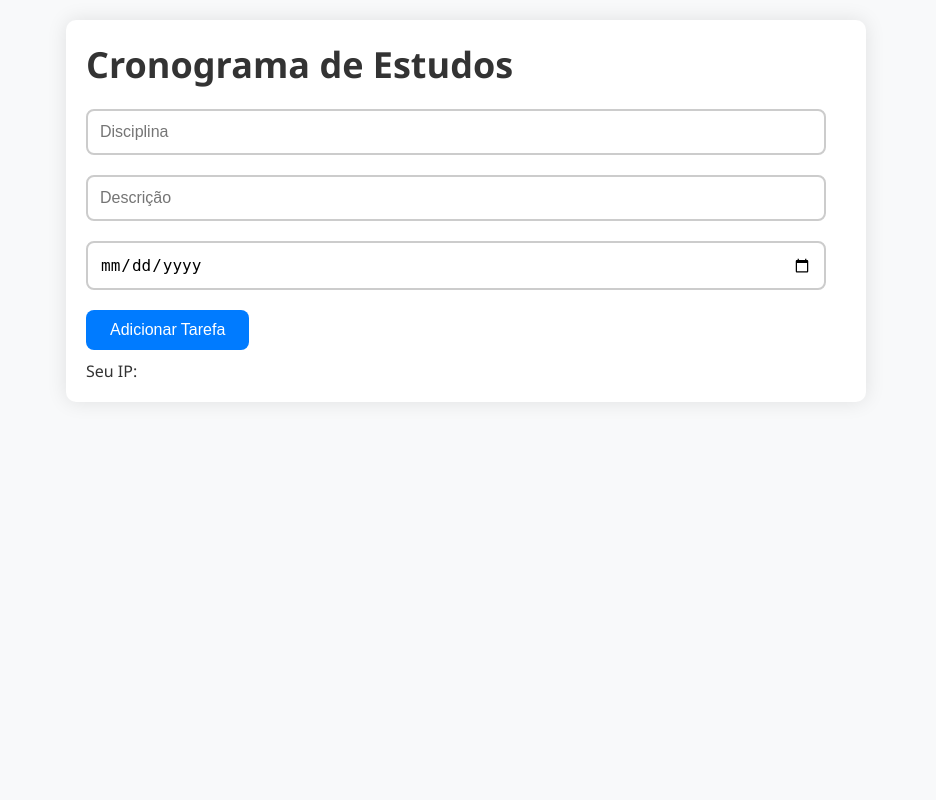
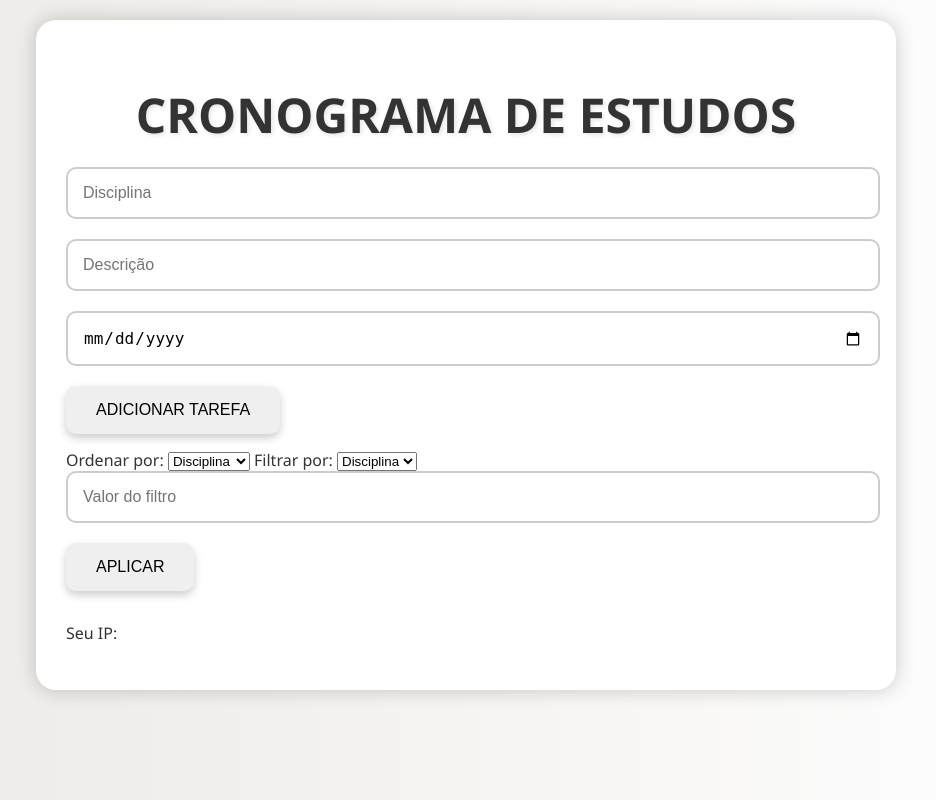
Before and after one commit to AdsonDiass/ProjetoFacul, a Flask app: template Projeto Extensão/templates/index.html in a window 1280 px wide. Shown: the whole page, without its empty margins (174-1110 px from the left). Run offline with Flask 3, Linux system fonts and the light colour scheme; the template is opened without the code that fills it, so the values that code supplies are empty.

Commit message:
pequenos ajustes

```diff
--- a/Projeto Extensão/static/styles.css
+++ b/Projeto Extensão/static/styles.css
@@ -1,79 +1,95 @@
-/* Reset de estilos para garantir consistência entre navegadores */
-* {
-    margin: 0;
-    padding: 0;
-    box-sizing: border-box;
+/* Estilos para o corpo da página */
+body {
+    font-family: 'Segoe UI', Tahoma, Geneva, Verdana, sans-serif;
+    background: linear-gradient(to right, #ECE9E6, #FFFFFF);
+    color: #333;
+    overflow-x: hidden; /* Impede a rolagem horizontal */
 }
 
-body {
-    font-family: 'Segoe UI', Tahoma, Geneva, Verdana, sans-serif;
-    background-color: #f8f9fa;
-    color: #333;
-}
-
+/* Estilização do contêiner principal */
 .container {
     max-width: 800px;
     margin: 20px auto;
-    padding: 20px;
+    padding: 30px;
     background-color: #fff;
-    border-radius: 10px;
-    box-shadow: 0 0 20px rgba(0, 0, 0, 0.1);
+    border-radius: 20px;
+    box-shadow: 0 0 20px rgba(0, 0, 0, 0.2);
+    transition: box-shadow 0.3s ease, transform 0.3s ease;
 }
 
+/* Efeito de sombra mais intenso ao passar o mouse */
+.container:hover {
+    box-shadow: 0 0 40px rgba(0, 0, 0, 0.3);
+    transform: translateY(-5px); /* Eleva o contêiner ao passar o mouse */
+}
+
+/* Estilos para os títulos */
 h1, h2 {
+    text-align: center;
+    text-transform: uppercase;
+}
+
+h1 {
+    font-size: 48px;
+    font-weight: bold;
+    color: #333;
+    text-shadow: 2px 2px 4px rgba(0, 0, 0, 0.1);
     margin-bottom: 20px;
 }
 
-h1 {
-    font-size: 36px;
+h2 {
+    font-size: 32px;
     font-weight: bold;
-    color: #333;
+    color: #007bff;
+    text-shadow: 1px 1px 2px rgba(0, 0, 0, 0.1);
+    margin-bottom: 30px;
 }
 
-h2 {
-    font-size: 24px;
-    font-weight: bold;
-    color: #007bff;
-}
-
-input[type="text"], input[type="date"] {
-    width: calc(100% - 20px);
-    padding: 12px;
+/* Estilos para os campos de entrada */
+input[type="text"],
+input[type="date"] {
+    width: calc(100% - 20px); /* Ajuste para a largura total com margem */
+    padding: 15px;
     margin-bottom: 20px;
-    border-radius: 8px;
+    border-radius: 10px;
     border: 2px solid #ccc;
     transition: border-color 0.3s ease;
     font-size: 16px;
+    outline: none;
 }
 
-input[type="text"]:focus, input[type="date"]:focus {
+input[type="text"]:focus,
+input[type="date"]:focus {
     border-color: #007bff;
 }
 
+/* Estilos para os botões */
 .btn {
-    background-color: #007bff;
-    color: #fff;
-    padding: 12px 24px;
-    margin-bottom: 10px;
+    display: inline-block;
+    width: auto;
+    padding: 15px 30px;
+    margin-right: 15px;
+    margin-bottom: 15px;
     border: none;
-    border-radius: 8px;
+    border-radius: 10px;
     cursor: pointer;
-    transition: background-color 0.3s ease;
+    transition: background-color 0.3s ease, transform 0.3s ease;
     font-size: 16px;
-    display: inline-block;
-    text-decoration: none;
-    text-align: center;
-    line-height: 1;
+    text-transform: uppercase;
+    box-shadow: 0 4px 8px rgba(0, 0, 0, 0.2);
+    outline: none;
 }
 
 .btn:hover {
     background-color: #0056b3;
+    transform: translateY(-2px);
 }
 
 .btn-danger {
     background-color: #dc3545;
 }
 
+/* Estilos para a lista de tarefas */
 ul {
     list-style-type: none;
     padding: 0;
@@ -82,103 +98,7 @@ ul {
 li {
     margin-bottom: 20px;
     padding: 20px;
-    border-radius: 10px;
-    background-color: #f0f0f0;
-    box-shadow: 0 2px 5px rgba(0, 0, 0, 0.1);
-    transition: box-shadow 0.3s ease;
-}
-
-li:hover {
-    box-shadow: 0 4px 10px rgba(0, 0, 0, 0.2);
-}
-
-li:last-child {
-    margin-bottom: 0;
-}
-
-
-/* Adicione aqui o seu CSS */
-* {
-    margin: 0;
-    padding: 0;
-    box-sizing: border-box;
-}
-
-body {
-    font-family: 'Segoe UI', Tahoma, Geneva, Verdana, sans-serif;
-    background-color: #f8f9fa;
-    color: #333;
-}
-
-.container {
-    max-width: 800px;
-    margin: 20px auto;
-    padding: 20px;
-    background-color: #fff;
-    border-radius: 10px;
-    box-shadow: 0px 0px 20px rgba(0, 0, 0, 0.1);
-}
-
-h1, h2 {
-    margin-bottom: 20px;
-}
-
-h1 {
-    font-size: 36px;
-    font-weight: bold;
-    color: #333;
-}
-
-h2 {
-    font-size: 24px;
-    font-weight: bold;
-    color: #007bff;
-}
-
-input[type="text"], input[type="date"] {
-    width: calc(100% - 20px);
-    padding: 12px;
-    margin-bottom: 20px;
-    border-radius: 8px;
-    border: 2px solid #ccc;
-    transition: border-color 0.3s ease;
-    font-size: 16px;
-}
-
-input[type="text"]:focus, input[type="date"]:focus {
-    border-color: #007bff;
-}
-
-.btn {
-    background-color: #007bff;
-    color: #fff;
-    padding: 12px 24px;
-    margin-right: 10px; /* Espaçamento horizontal entre os botões */
-    margin-bottom: 10px; /* Espaçamento vertical entre os botões */
-    border: none;
-    border-radius: 8px;
-    cursor: pointer;
-    transition: background-color 0.3s ease;
-    font-size: 16px;
-}
-
-.btn:hover {
-    background-color: #0056b3;
-}
-
-.btn-danger {
-    background-color: #dc3545;
-}
-
-ul {
-    list-style-type: none;
-    padding: 0;
-}
-
-li {
-    margin-bottom: 20px;
-    padding: 20px;
-    border-radius: 10px;
+    border-radius: 15px;
     background-color: #f0f0f0;
     box-shadow: 0px 2px 5px rgba(0, 0, 0, 0.1);
     transition: box-shadow 0.3s ease;
@@ -192,7 +112,7 @@ li:last-child {
     margin-bottom: 0;
 }
 
-/* Modal de confirmação */
+/* Estilos para o modal de confirmação */
 .modal {
     display: none;
     position: fixed;
@@ -201,7 +121,7 @@ li:last-child {
     top: 0;
     width: 100%;
     height: 100%;
-    background-color: rgba(0,0,0,0.5);
+    background-color: rgba(0, 0, 0, 0.5);
 }
 
 .modal-content {
@@ -210,10 +130,30 @@ li:last-child {
     padding: 20px;
     border: 1px solid #888;
     width: 80%;
-    border-radius: 10px;
+    border-radius: 15px;
     text-align: center;
 }
 
 .active {
     display: block;
 }
+
+/* Estilos específicos para o botão de excluir */
+.deleteBtn {
+    background-color: #dc3545;
+    color: #fff;
+}
+
+.deleteBtn:hover {
+    background-color: #c82333;
+}
+
+/* Estilos específicos para o botão de atualizar */
+.updateBtn {
+    background-color: #17a2b8;
+    color: #fff;
+}
+
+.updateBtn:hover {
+    background-color: #138496;
+}
--- a/Projeto Extensão/templates/index.html
+++ b/Projeto Extensão/templates/index.html
@@ -16,6 +16,27 @@
         <input type="date" id="data" name="data" required>
         <button type="submit" class="btn">Adicionar Tarefa</button>
     </form>
+
+    <!-- Controles de ordenação e filtragem -->
+    <div class="filter-sort-controls">
+        <label for="sort_by">Ordenar por:</label>
+        <select id="sort_by" name="sort_by">
+            <option value="disciplina">Disciplina</option>
+            <option value="descricao">Descrição</option>
+            <option value="data">Data</option>
+        </select>
+
+        <label for="filter_by">Filtrar por:</label>
+        <select id="filter_by" name="filter_by">
+            <option value="disciplina">Disciplina</option>
+            <option value="data">Data</option>
+        </select>
+
+        <input type="text" id="filter_value" name="filter_value" placeholder="Valor do filtro">
+
+        <button id="apply_filters" class="btn">Aplicar</button>
+    </div>
+
     <ul id="taskList">
         {% for idx, tarefa in tarefas_enum %}
         <li>
@@ -100,6 +121,21 @@
                 });
             }
         });
+
+        // Adicionar evento de clique para aplicar os filtros
+        const applyFiltersButton = document.getElementById('apply_filters');
+        applyFiltersButton.addEventListener('click', function() {
+            const sort_by = document.getElementById('sort_by').value;
+            const filter_by = document.getElementById('filter_by').value;
+            const filter_value = document.getElementById('filter_value').value;
+
+            // Redirecionar para a URL com os parâmetros de filtro e ordenação
+            const url = new URL(window.location.href);
+            url.searchParams.set('sort_by', sort_by);
+            url.searchParams.set('filter_by', filter_by);
+            url.searchParams.set('filter_value', filter_value);
+            window.location.href = url.href;
+        });
     });
 </script>
 
```
Also changed, not shown: Projeto Extensão/code.py (+19 -2 lines).
